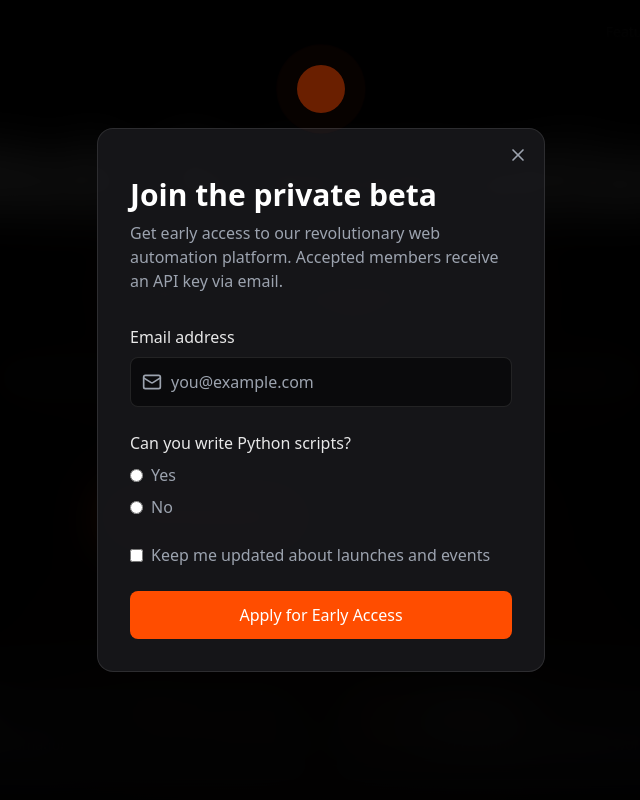
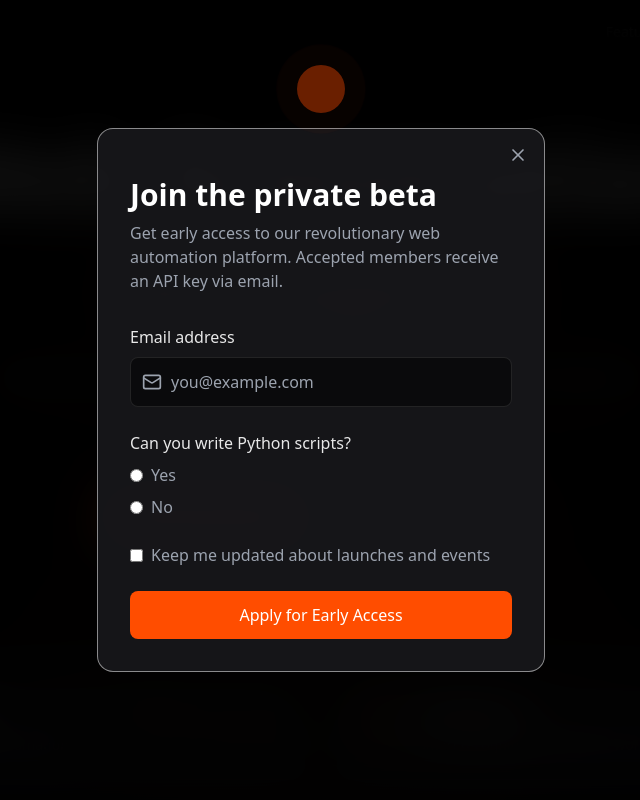
Before and after one commit to gnanesh-16/Gigwey-, a React (Vite) app in the folder GigWey-main/GigWey-main/Automation_gigwey/project/: page / in a window 1280 px wide. Both pictures are taken after a click on the button "Join Beta". Shown: the top 800 px of the page, without its empty margins (319-959 px from the left). Built offline with nearby package versions, Linux system fonts and the light colour scheme; a web font is replaced by a local one.

Commit message:
Add Silver bg

```diff
--- a/GigWey-main/GigWey-main/Automation_gigwey/project/src/components/beta/BetaForm.tsx
+++ b/GigWey-main/GigWey-main/Automation_gigwey/project/src/components/beta/BetaForm.tsx
@@ -25,7 +25,7 @@ export default function BetaForm({ onClose }: BetaFormProps) {
         onClick={onClose}
       />
 
-      <div className="relative bg-zinc-900/90 rounded-2xl p-8 max-w-md w-full border border-white/10">
+      <div className="relative bg-zinc-900/90 rounded-2xl p-8 max-w-md w-full border border-white/50">
         <button
           onClick={onClose}
           className="absolute top-4 right-4 text-gray-400 hover:text-white transition-colors"
--- /dev/null
+++ b/GigWey-main/GigWey-main/Automation_gigwey/project/src/utils/handleClose.ts
@@ -0,0 +1,5 @@
+// ...existing code...
+export const handleClose = () => {
+  // Logic to close the BetaForm
+};
+// ...existing code...
```
